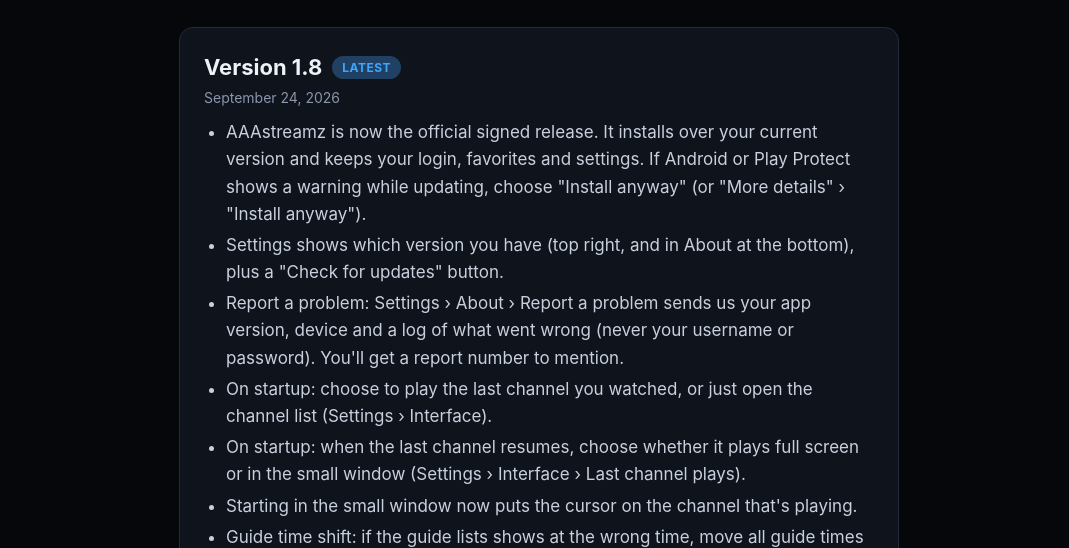
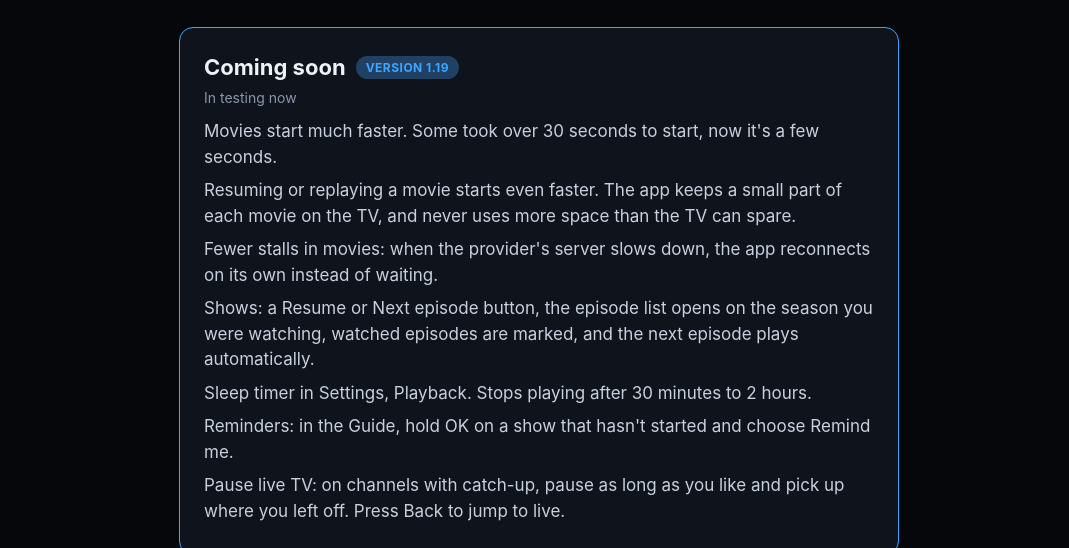
Before and after one commit to wardogone11/aaastreamz-site, a plain HTML site: page releases.html in a window 1280 px wide. Shown: the part 252-800 px from the top of the page, without its empty margins (101-1170 px from the left). Drawn offline with Linux system fonts and the light colour scheme; no server answers.

Commit message:
What's new: Coming soon box for 1.19; plain-line release notes supported

```diff
--- a/releases.html
+++ b/releases.html
@@ -20,6 +20,10 @@
   <meta name="twitter:card" content="summary_large_image">
   <meta name="twitter:image" content="https://aaastreamz.lol/img/og-image.jpg">
   <link rel="stylesheet" href="style.css?v=20260926a">
+  <style>
+    .coming-soon { border: 1px solid var(--accent, #3ea6ff); margin-bottom: 26px; }
+    .coming-soon p:not(.rel-date) { margin: 0 0 8px; line-height: 1.5; }
+  </style>
 </head>
 <body>
   <header class="site-header">
@@ -39,6 +43,18 @@
     <div class="wrap">
       <h1>What's new</h1>
       <p class="meta">Every version of AAAstreamz, newest first. The app updates itself: when a new version is out, you'll get a pop-up. You can also check under <strong>Settings › About › Check for updates</strong>.</p>
+
+      <article class="release coming-soon">
+        <h2>Coming soon <span class="rel-tag">Version 1.19</span></h2>
+        <p class="rel-date">In testing now</p>
+        <p>Movies start much faster. Some took over 30 seconds to start, now it's a few seconds.</p>
+        <p>Resuming or replaying a movie starts even faster. The app keeps a small part of each movie on the TV, and never uses more space than the TV can spare.</p>
+        <p>Fewer stalls in movies: when the provider's server slows down, the app reconnects on its own instead of waiting.</p>
+        <p>Shows: a Resume or Next episode button, the episode list opens on the season you were watching, watched episodes are marked, and the next episode plays automatically.</p>
+        <p>Sleep timer in Settings, Playback. Stops playing after 30 minutes to 2 hours.</p>
+        <p>Reminders: in the Guide, hold OK on a show that hasn't started and choose Remind me.</p>
+        <p>Pause live TV: on channels with catch-up, pause as long as you like and pick up where you left off. Press Back to jump to live.</p>
+      </article>
 
       <div id="releases">
         <article class="release" data-tag="v1.8">
@@ -158,13 +174,19 @@
           d.className = 'rel-date';
           d.textContent = new Date(r.published_at).toLocaleDateString('en-US', { year: 'numeric', month: 'long', day: 'numeric' });
           var ul = document.createElement('ul');
+          // Notes come as "- item" lines (older releases) or plain lines (from 1.19); the
+          // "Version x what's new" heading line is skipped.
           (r.body || '').split(/\r?\n/).forEach(function (line) {
             var m = line.match(/^\s*[-*]\s+(.*)/);
-            if (!m) return;
+            var text = m ? m[1] : line.trim();
+            if (!text || /^version\b/i.test(text)) return;
             var li = document.createElement('li');
-            li.textContent = m[1].replace(/ > /g, ' › ');
+            li.textContent = text.replace(/ > /g, ' › ');
             ul.appendChild(li);
           });
+          // Once that version is out, the "Coming soon" box for it goes away.
+          var soon = document.querySelector('.coming-soon');
+          if (soon && soon.textContent.indexOf('Version ' + r.tag_name.replace(/^v/, '')) >= 0) soon.remove();
           art.appendChild(h); art.appendChild(d); art.appendChild(ul);
           list.insertBefore(art, list.firstChild);
         });
```
